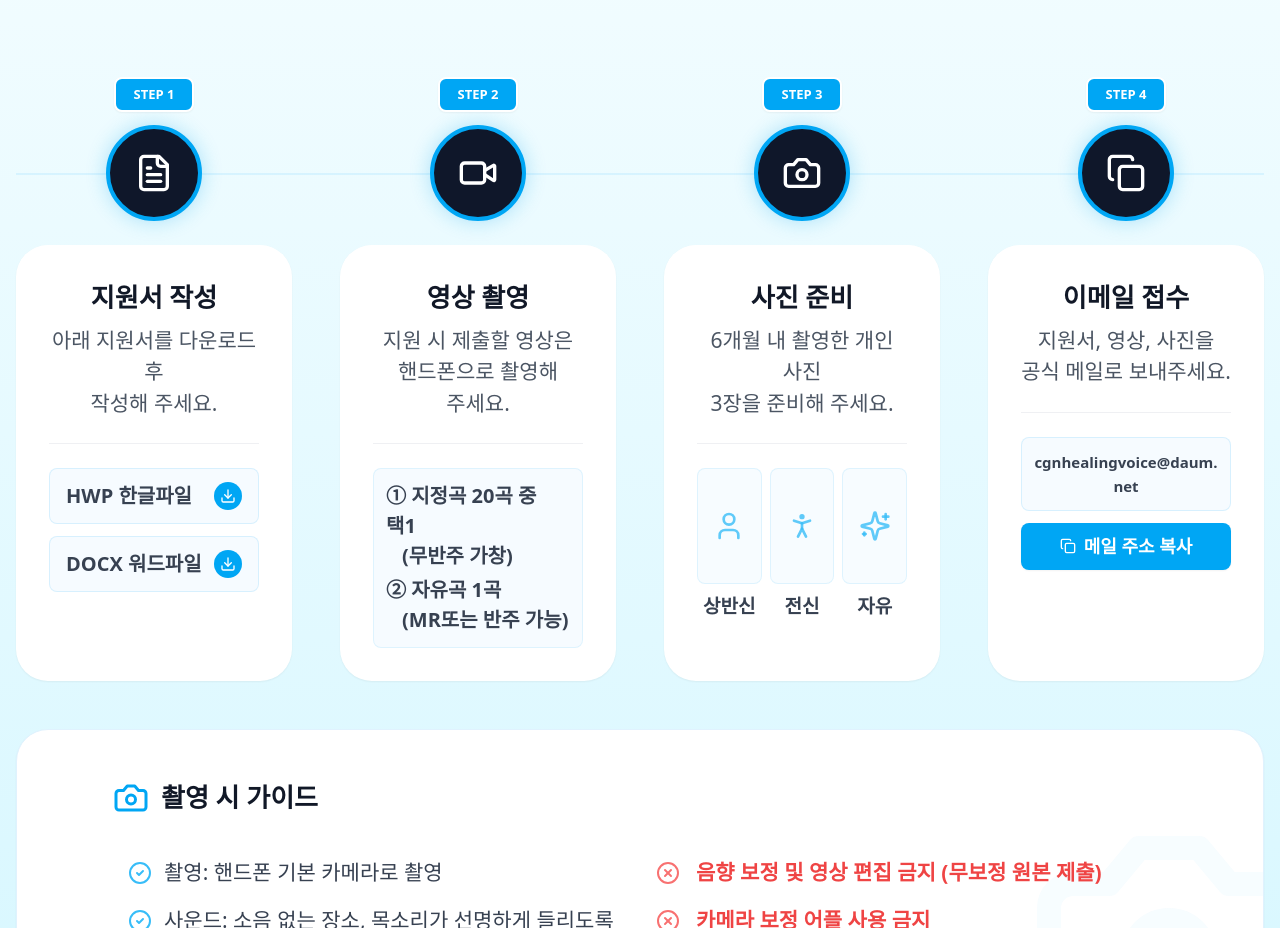
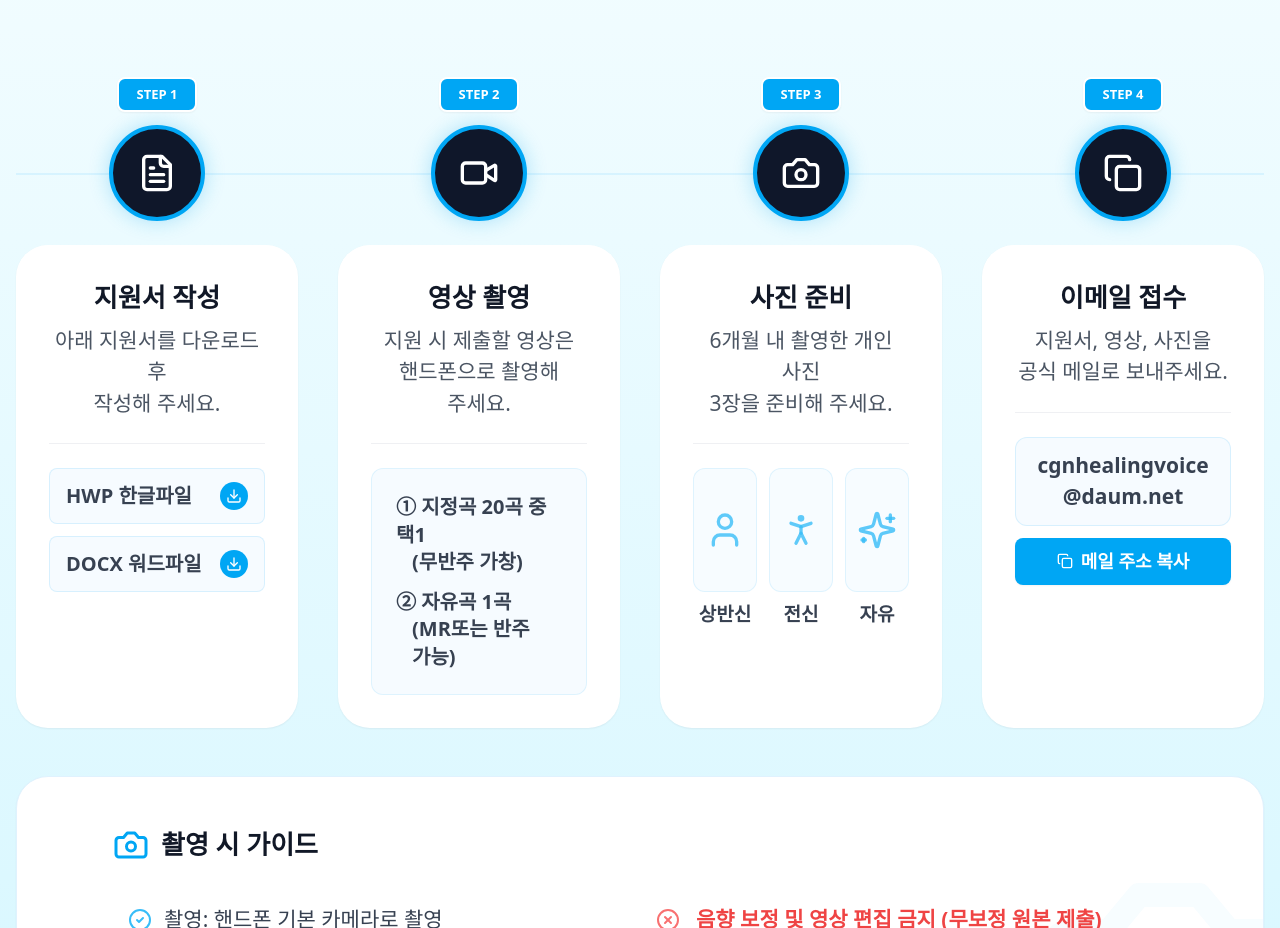
Before and after one commit to seun9eun/healingvoice, a React (Vite) app: page / in a window 1280 px wide. Shown: the part 4380-5308 px from the top of the page. Built offline with nearby package versions, Linux system fonts and the light colour scheme; a web font is replaced by a local one.

Commit message:
style: optimize steps section for tablet and mid-size screens

```diff
--- a/src/app/components/StepsSection.tsx
+++ b/src/app/components/StepsSection.tsx
@@ -116,18 +116,18 @@ export function StepsSection() {
       icon: Video,
       content: (
         <div className="space-y-4 mt-2">
-          <div className="break-keep text-[18px] space-y-1 bg-sky-50/60 border border-sky-200/40 p-3 rounded-lg text-left">
+          <div className="break-keep space-y-3 bg-sky-50/60 border border-sky-200/40 p-4 md:p-6 rounded-xl text-left">
             {/* guide1: 두 번째 줄 넘버링에 맞춰 들여쓰기 */}
-            <div className="break-keep text-[20px] font-bold text-gray-700">
+            <div className="break-keep text-[20px] font-bold text-gray-700 leading-snug">
               <span>{t('steps.step2.guide1').split('\n')[0]}</span>
               {t('steps.step2.guide1').includes('\n') && (
-                <div className="pl-4">{t('steps.step2.guide1').split('\n').slice(1).join('')}</div>
+                <div className="pl-4 font-bold">{t('steps.step2.guide1').split('\n').slice(1).join('')}</div>
               )}
             </div>
-            <div className="break-keep text-[20px] font-bold text-gray-700">
+            <div className="break-keep text-[20px] font-bold text-gray-700 leading-snug">
               <span>{t('steps.step2.guide2').split('\n')[0]}</span>
               {t('steps.step2.guide2').includes('\n') && (
-                <div className="pl-4">{t('steps.step2.guide2').split('\n').slice(1).join('')}</div>
+                <div className="pl-4 font-bold">{t('steps.step2.guide2').split('\n').slice(1).join('')}</div>
               )}
             </div>
           </div>
@@ -140,17 +140,17 @@ export function StepsSection() {
       desc: t('steps.step3.desc'),
       icon: Camera,
       content: (
-        <div className="mt-2 flex gap-2 h-40">
+        <div className="mt-2 flex gap-3 h-44">
           {[
             { label: t('steps.step3.photo1'), icon: User },
             { label: t('steps.step3.photo2'), icon: PersonStanding },
             { label: t('steps.step3.photo3'), icon: Sparkles }
           ].map((item, index) => (
             <div key={index} className="flex-1 flex flex-col items-center">
-              <div className="w-full h-[116px] bg-sky-50/50 border border-sky-200/40 rounded-lg flex items-center justify-center mb-2">
-                <item.icon className="w-8 h-8 text-sky-400/80" />
+              <div className="w-full h-[124px] bg-sky-50/50 border border-sky-200/40 rounded-xl flex items-center justify-center mb-2">
+                <item.icon className="w-10 h-10 text-sky-400/80" />
               </div>
-              <span className="text-[19px] font-bold text-gray-700">{item.label}</span>
+              <span className="text-[19px] font-bold text-gray-700 text-center whitespace-nowrap">{item.label}</span>
             </div>
           ))}
         </div>
@@ -163,8 +163,8 @@ export function StepsSection() {
       icon: Copy,
       content: (
         <div className="flex flex-col gap-3 items-center justify-center w-full mt-2">
-          <div className="w-full text-center px-1 md:px-2 py-3 bg-sky-50/60 border border-sky-200/50 rounded-lg overflow-hidden">
-            <span className="text-[18px] md:text-[15px] font-bold text-gray-700 font-sans break-words">
+          <div className="w-full text-center px-4 py-3 bg-sky-50/60 border border-sky-200/50 rounded-xl overflow-hidden">
+            <span className="text-[18px] md:text-[21px] font-bold text-gray-700 font-sans break-all">
               cgnhealingvoice@daum.net
             </span>
           </div>
@@ -198,9 +198,9 @@ export function StepsSection() {
         </div>
 
         {/* Steps Grid */}
-        <div className="grid grid-cols-1 sm:grid-cols-2 lg:grid-cols-4 gap-12 gap-y-28 md:gap-y-12 relative max-w-7xl mx-auto">
+        <div className="grid grid-cols-1 md:grid-cols-2 xl:grid-cols-4 gap-8 md:gap-10 gap-y-24 md:gap-y-16 relative max-w-7xl mx-auto">
           {/* Connector Line (Desktop) */}
-          <div className="hidden lg:block absolute top-[48px] left-0 right-0 h-0.5 bg-sky-300/20 z-0" />
+          <div className="hidden xl:block absolute top-[48px] left-0 right-0 h-0.5 bg-sky-300/20 z-0" />
 
           {steps.map((step) => (
             <div
```
